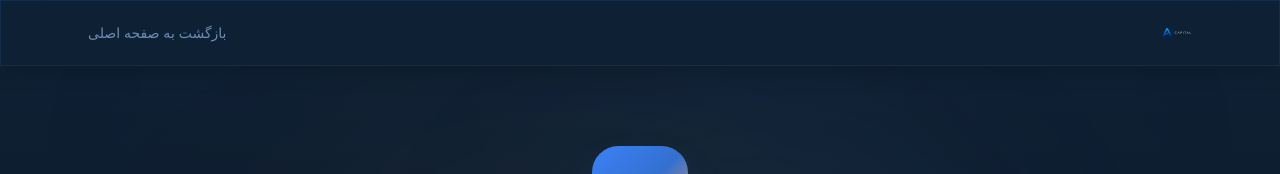
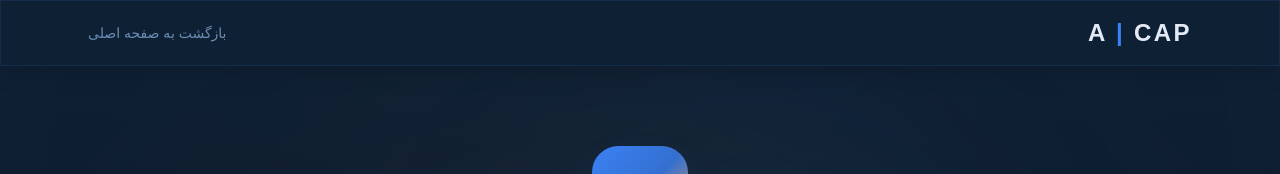
Before and after one commit to a-saeedia/acap, a Next.js app: page /education in a window 1280 px wide. Shown: the top 174 px of the page. Built offline with nearby package versions, Linux system fonts and the light colour scheme; a small style sheet from the web is missing.

Commit message:
fix: replace small image logos with text A|CAP brand on education & dashboard

```diff
--- a/app/dashboard/dashboard-client.tsx
+++ b/app/dashboard/dashboard-client.tsx
@@ -2,10 +2,8 @@
 
 import { motion } from 'framer-motion'
 import { useRouter } from 'next/navigation'
-import Image from 'next/image'
 import { signOut, useSession } from '@/lib/auth-client'
 import { useState, useEffect } from 'react'
-import { useTheme } from '@/components/theme-provider'
 import {
   User, Shield, Target, TrendingUp, Flame,
   LogOut, Home, Trophy, Calendar, Phone, Crown, HelpCircle, AlertTriangle, X, GraduationCap, Loader2
@@ -42,7 +40,6 @@ function formatDate(d: Date) {
 
 export function DashboardClient() {
   const router = useRouter()
-  const { theme } = useTheme()
   const { data: session, isPending } = useSession()
   const [loading, setLoading] = useState(true)
   const [dashData, setDashData] = useState<any>(null)
@@ -97,8 +94,10 @@ export function DashboardClient() {
       {/* Top bar */}
       <header className="glass border-b border-border sticky top-0 z-40">
         <div className="max-w-6xl mx-auto px-4 sm:px-6 h-16 flex items-center justify-between">
-          <button onClick={() => router.push('/')} className="flex items-center gap-2">
-            <Image src={theme === 'light' ? '/logo-light.png' : '/logo-transparent.png'} alt="A Capital" width={140} height={42} className="h-8 w-auto object-contain" />
+          <button onClick={() => router.push('/')} className="flex items-center gap-2 group">
+            <span className="font-black text-xl sm:text-2xl tracking-widest text-foreground group-hover:text-primary transition-colors">
+              A <span className="text-primary">|</span> CAP
+            </span>
           </button>
           <div className="flex items-center gap-2">
             {isAdmin && (
--- a/app/education/page.tsx
+++ b/app/education/page.tsx
@@ -2,8 +2,6 @@
 
 import { motion } from 'framer-motion'
 import { useRouter } from 'next/navigation'
-import Image from 'next/image'
-import { useTheme } from '@/components/theme-provider'
 import { GraduationCap, Code, Palette, ShoppingCart, TrendingUp, Globe, ArrowLeft, Sparkles, Zap, Target, Users, Rocket, BookOpen, Award, Clock, CheckCircle, ChevronLeft } from 'lucide-react'
 
 const paths = [
@@ -31,15 +29,16 @@ const mentors = [
 
 export default function EducationPage() {
   const router = useRouter()
-  const { theme } = useTheme()
 
   return (
     <div className="min-h-screen bg-background text-foreground" dir="rtl">
       {/* Nav */}
       <header className="glass border-b border-border sticky top-0 z-40">
         <div className="max-w-6xl mx-auto px-4 sm:px-6 h-16 flex items-center justify-between">
-          <button onClick={() => router.push('/')} className="flex items-center gap-2">
-            <Image src={theme === 'light' ? '/logo-light.png' : '/logo-transparent.png'} alt="A Capital" width={140} height={42} className="h-8 w-auto object-contain" />
+          <button onClick={() => router.push('/')} className="flex items-center gap-2 group">
+            <span className="font-black text-xl sm:text-2xl tracking-widest text-foreground group-hover:text-primary transition-colors">
+              A <span className="text-primary">|</span> CAP
+            </span>
           </button>
           <button onClick={() => router.push('/')} className="text-sm text-muted-foreground hover:text-foreground transition-colors">
             بازگشت به صفحه اصلی
```
